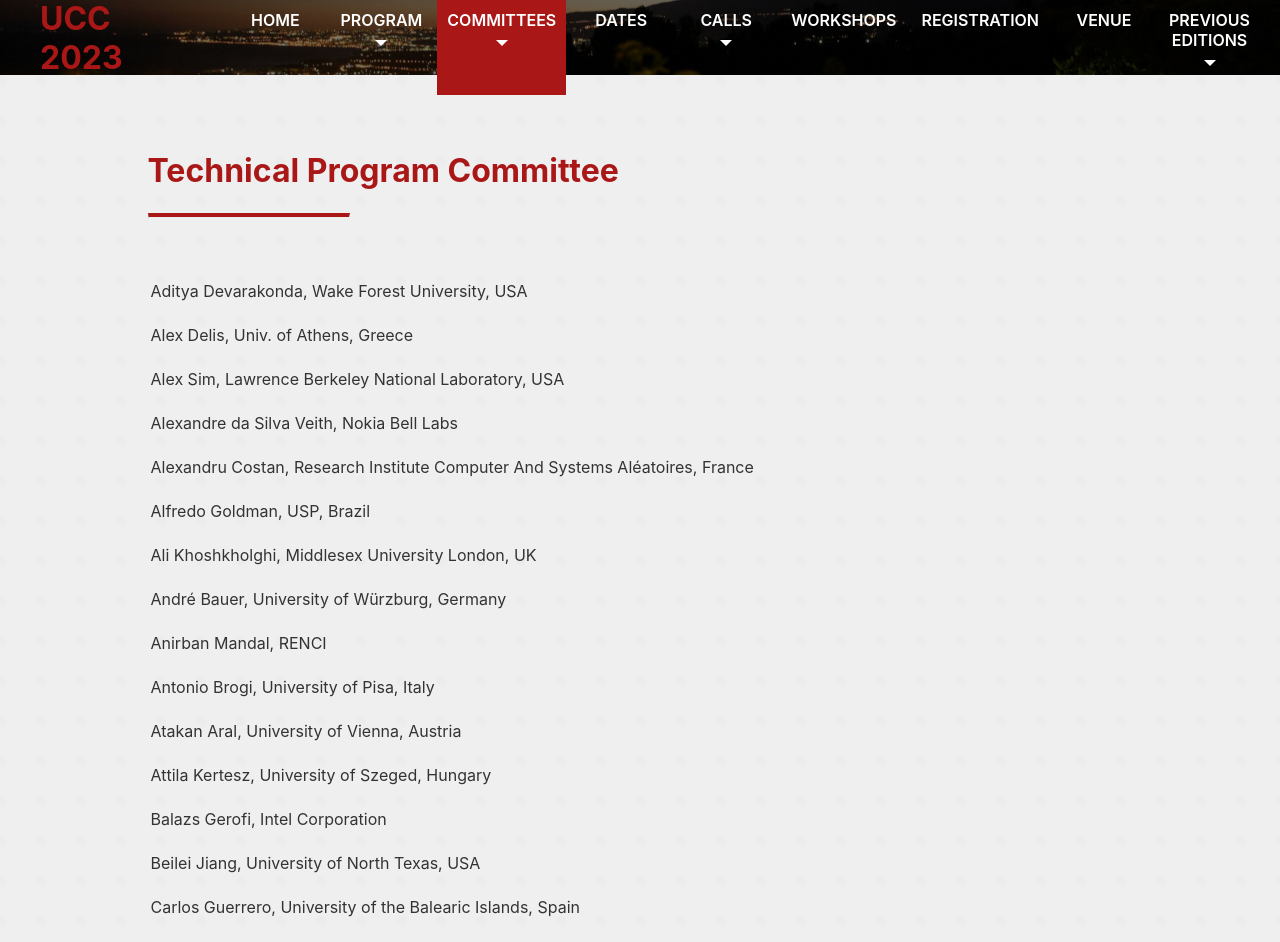
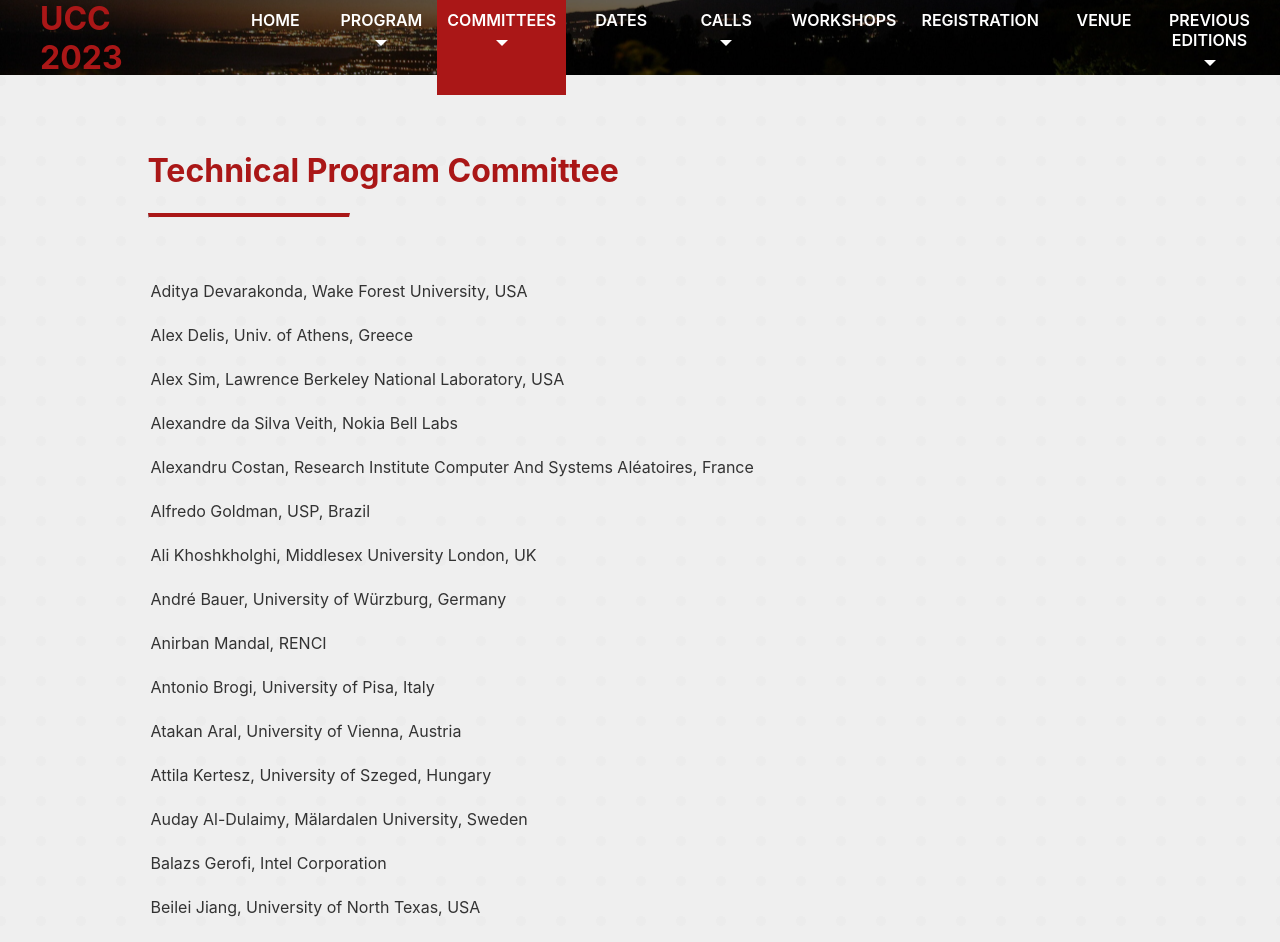
Before and after one commit to UCC-Conference/UCC2023, a React (Create React App) app: page /technical-program-committee in a window 1280 px wide. Shown: the top 942 px of the page. Built offline with nearby package versions, Linux system fonts and the light colour scheme.

Commit message:
update: new tcp added

```diff
--- a/src/pages/TechnicalProgramCommittee.js
+++ b/src/pages/TechnicalProgramCommittee.js
@@ -22,6 +22,7 @@ const SteeringCommittee = () => {
                         <tr><td>Antonio Brogi, University of Pisa, Italy</td></tr>
                         <tr><td>Atakan Aral, University of Vienna, Austria</td></tr>
                         <tr><td>Attila Kertesz, University of Szeged, Hungary</td></tr>
+                        <tr><td>Auday Al-Dulaimy, Mälardalen University, Sweden</td></tr>
                         <tr><td>Balazs Gerofi, Intel Corporation</td></tr>
                         <tr><td>Beilei Jiang, University of North Texas, USA</td></tr>
                         <tr><td>Carlos Guerrero, University of the Balearic Islands, Spain</td></tr>
```
